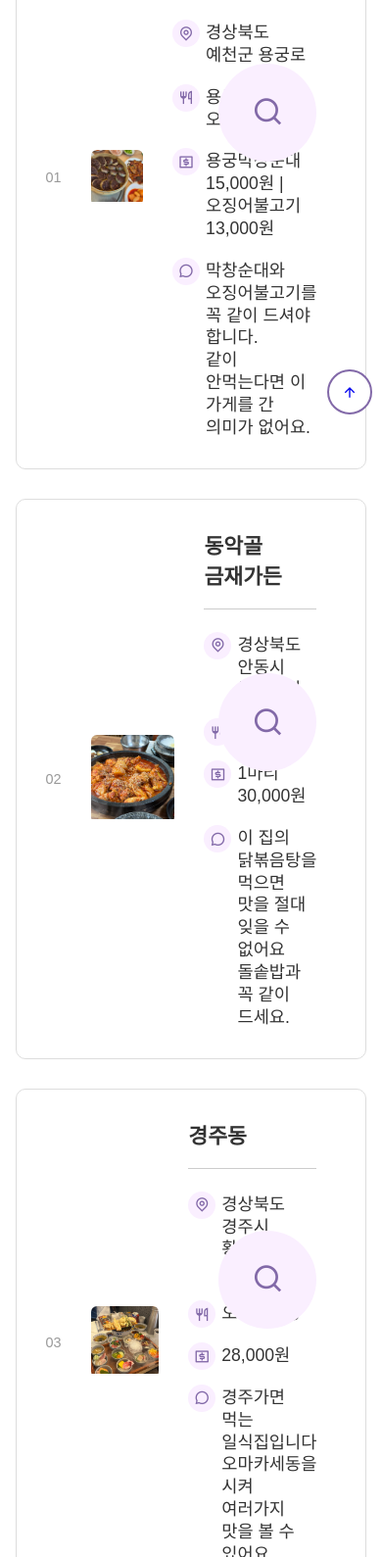
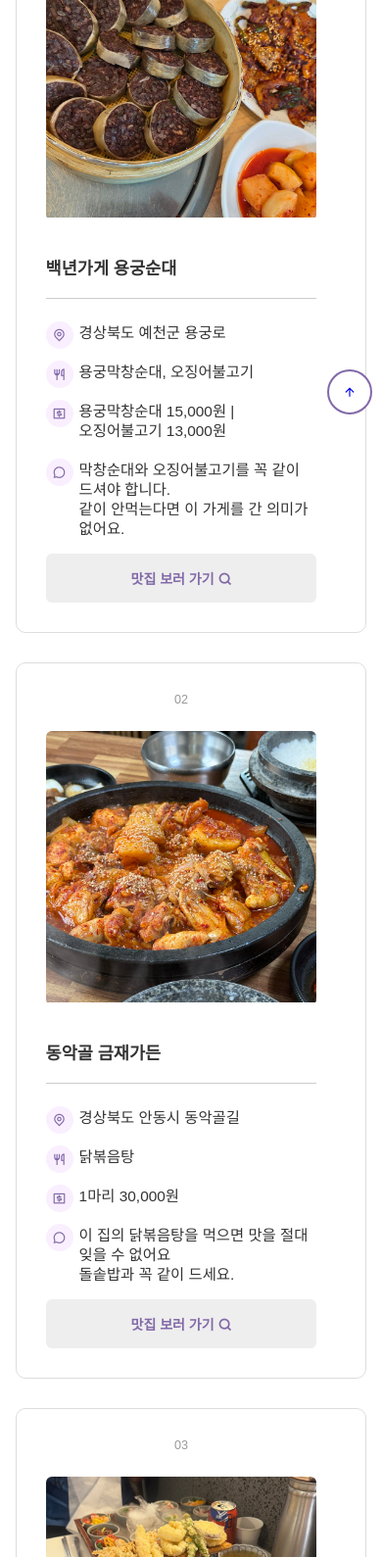
Before and after one commit to sdesign416/restaurant, a plain HTML site: page restaurant_sub3.html in a window 390 px wide. Shown: the part 411-2000 px from the top of the page at 98% size. Drawn offline with nearby package versions, Linux system fonts and the light colour scheme; a web font is replaced by a local one.

Commit message:
맛집소개 반응형 1차

```diff
--- a/restaurant.css
+++ b/restaurant.css
@@ -341,6 +341,7 @@ footer ul li.copy{
 }
 #main-page .menu_all ul li.food_card .inner > a:hover:before{top:0;}
 #main-page .menu_all ul li.food_card .inner > a:hover span{color: #fff;}
+
 /* ---------- 서브 css ---------- */
 #sub-page{
     position: relative;
@@ -447,3 +448,76 @@ footer ul li.copy{
     transition-timing-function: ease-in-out;
 }
 #sub-page ul.menu_list > li .txt-box ul li.more_btn:hover i{transform: rotateY(360deg);}
+
+
+
+
+/* ---------- 반응형 css ---------- */
+.mo{display: none;}
+@media (max-width:1400px){
+
+}
+@media (max-width:1020px){
+    /* 메인 */
+    #main-page .menu_all ul{row-gap: 30px;}
+    #main-page .menu_all ul li.food_card{ width: calc((100% - 30px) / 2);}
+    #main-page .menu_all ul li.food_card h3.tit span{font-size: 1.25rem;}
+
+    /* 서브 */
+    #sub-page ul.menu_list > li .num{width: 20px;}
+    #sub-page ul.menu_list > li .img-box{width: 300px;}
+    #sub-page ul.menu_list > li .txt-box h3{font-size: 1.25rem;}
+    #sub-page ul.menu_list > li .txt-box ul li.more_btn{
+        position: absolute;
+        width: 60px;
+        height: 60px;
+        right:-20px;
+        top: inherit;
+        bottom: -40px;
+    }
+
+    #sub-page ul.menu_list > li .txt-box ul li.more_btn i{font-size: 1.3rem;}
+}
+@media (max-width:980px){
+    .pc{display: none !important;}
+    .mo{display: block;}
+    /* 서브 */
+
+    #sub-page ul.menu_list > li{flex-wrap: wrap; gap:0}
+    #sub-page ul.menu_list > li .num{
+        width: 100%;
+        text-align: center;
+    }
+    #sub-page ul.menu_list > li .img-box{
+        width: 100%;
+        margin: 25px 0 35px 0;
+    }
+    #sub-page ul.menu_list > li .txt-box .more_btn{
+        position: relative;
+        display: block;
+        width: 100%;
+        height: 100%;
+        padding: 15px 20px;
+        border-radius: 6px;
+        background-color: #eeeeee;
+        margin-top: 15px;
+        text-align: center;
+        overflow: hidden;
+    }
+    #sub-page ul.menu_list > li .txt-box .more_btn span{
+        position: relative;
+        color: var(--color-main2);
+        font-weight: 600;
+        z-index: 5;
+        transition: var(--basic-transition);
+    }
+
+}
+@media (max-width:768px){
+    *{font-size: 14px;}
+
+}
+@media (max-width:560px){
+    #main-page .menu_all ul li.food_card{ width: 100%;}
+
+}
--- a/restaurant_sub3.html
+++ b/restaurant_sub3.html
@@ -39,11 +39,16 @@
                             <li><i class="ri-restaurant-line"></i> 용궁막창순대, 오징어불고기</li>
                             <li><i class="ri-money-dollar-box-line"></i> 용궁막창순대 15,000원 | 오징어불고기 13,000원</li>
                             <li><i class="ri-chat-3-line"></i> 막창순대와 오징어불고기를 꼭 같이 드셔야 합니다.<br>같이 안먹는다면 이 가게를 간 의미가 없어요.</li>
-                            <li class="more_btn">
+                            <li class="more_btn pc">
                                 <a href="https://naver.me/5WOQzuA0" target="_blank"></a>
                                 <i class="ri-search-line"></i>
                             </li>
                         </ul>
+
+                        <div class="more_btn mo">
+                            <a href="#" target="_blank"></a>
+                            <span>맛집 보러 가기 <i class="ri-search-line"></i></span>
+                        </div>
                     </div>
                 </li>
                 <!-- 02 -->
@@ -57,11 +62,16 @@
                             <li><i class="ri-restaurant-line"></i> 닭볶음탕</li>
                             <li><i class="ri-money-dollar-box-line"></i> 1마리 30,000원</li>
                             <li><i class="ri-chat-3-line"></i> 이 집의 닭볶음탕을 먹으면 맛을 절대 잊을 수 없어요<br>돌솥밥과 꼭 같이 드세요.</li>
-                            <li class="more_btn">
+                            <li class="more_btn pc">
                                 <a href="https://naver.me/Gsj2CKLa" target="_blank"></a>
                                 <i class="ri-search-line"></i>
                             </li>
                         </ul>
+
+                        <div class="more_btn mo">
+                            <a href="https://naver.me/Gsj2CKLa" target="_blank"></a>
+                            <span>맛집 보러 가기 <i class="ri-search-line"></i></span>
+                        </div>
                     </div>
                 </li>
                 <!-- 03 -->
@@ -75,11 +85,16 @@
                             <li><i class="ri-restaurant-line"></i> 오마카세동</li>
                             <li><i class="ri-money-dollar-box-line"></i> 28,000원</li>
                             <li><i class="ri-chat-3-line"></i> 경주가면 먹는 일식집입니다 <br>오마카세동을 시켜 여러가지 맛을 볼 수 있어요.</li>
-                            <li class="more_btn">
+                            <li class="more_btn pc">
                                 <a href="https://naver.me/GoD7lIEV" target="_blank"></a>
                                 <i class="ri-search-line"></i>
                             </li>
                         </ul>
+
+                        <div class="more_btn mo">
+                            <a href="https://naver.me/GoD7lIEV" target="_blank"></a>
+                            <span>맛집 보러 가기 <i class="ri-search-line"></i></span>
+                        </div>
                     </div>
                 </li>
             </ul>
```
Also changed, not shown: restaurant_sub1.html (+18 -3 lines), restaurant_sub2.html (+24 -4 lines).
